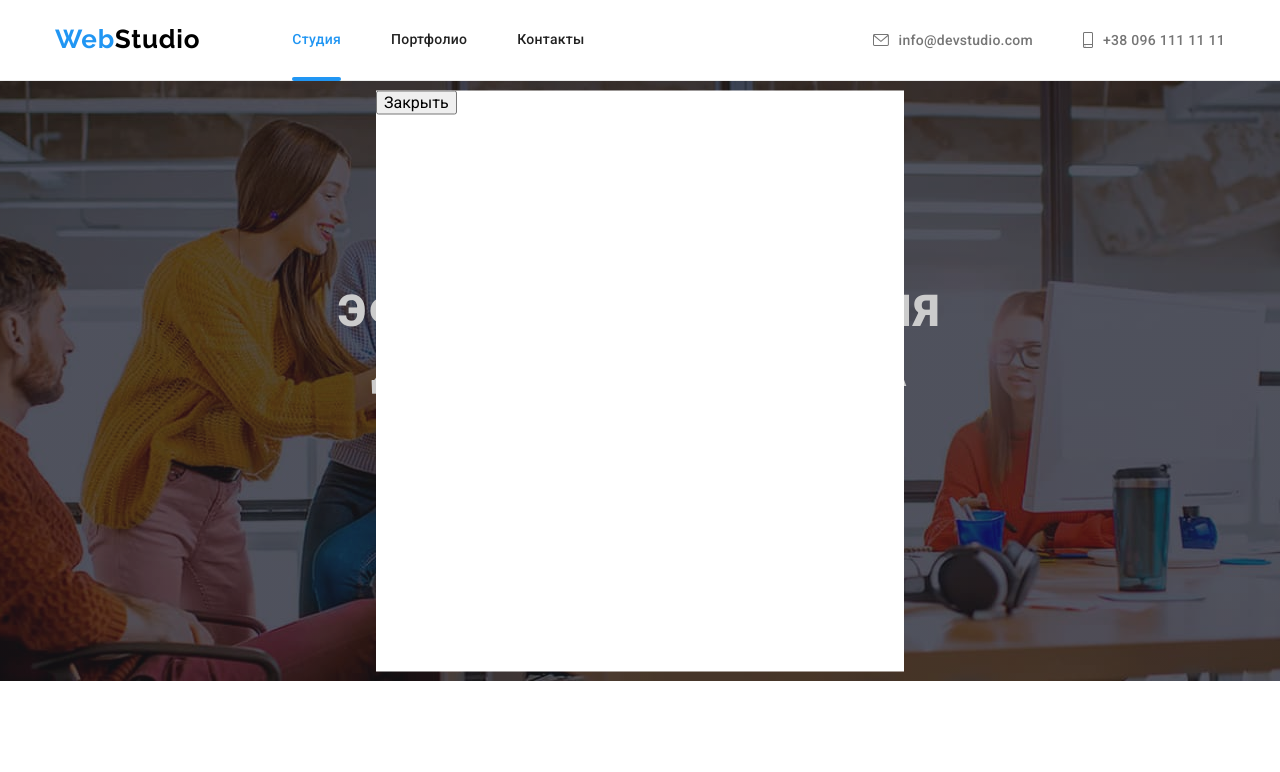
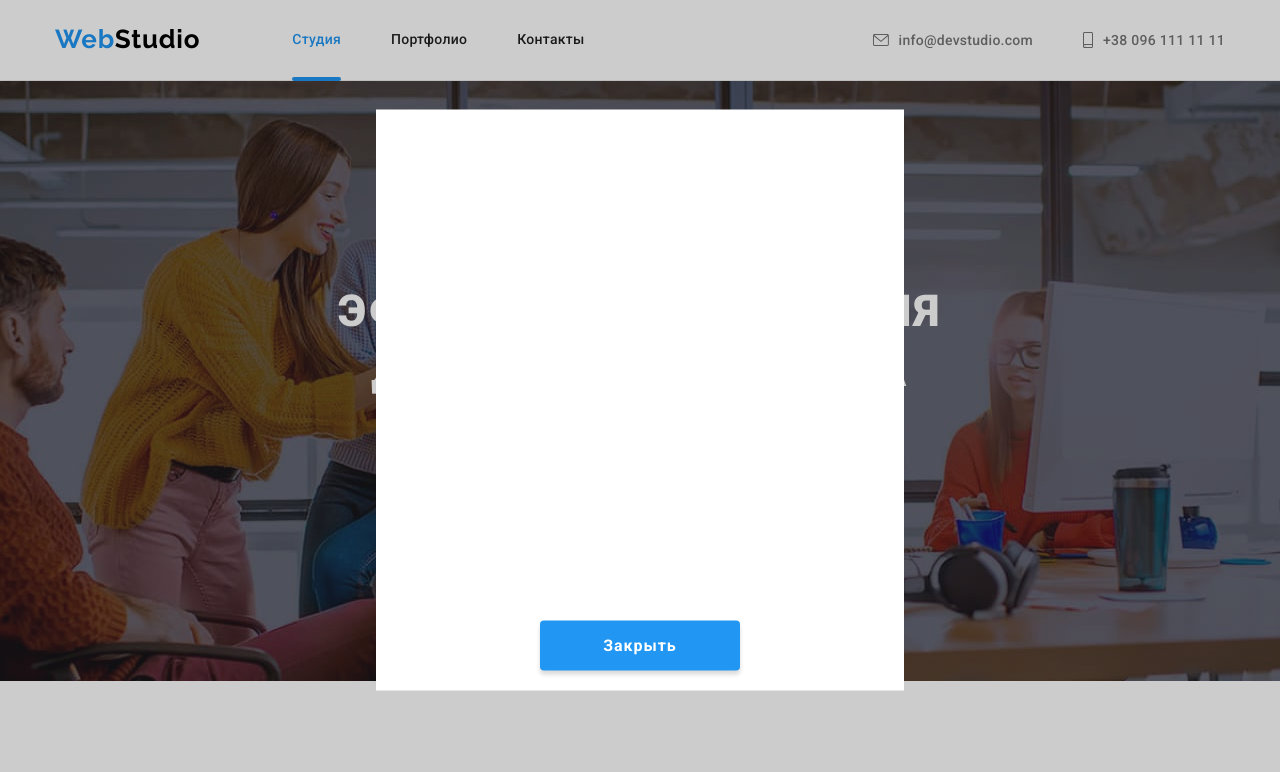
Before and after one commit to Nezvinskyi/goit-markup-hw-05, a plain HTML site: page index.html in a window 1280 px wide. Both pictures are taken after a click on the button "Заказать услугу". Shown: the top 772 px of the page. Drawn offline with nearby package versions, Linux system fonts and the light colour scheme.

Commit message:
Adds styles to the close button

```diff
--- a/css/styles.css
+++ b/css/styles.css
@@ -226,10 +226,38 @@ header address li:not(:last-child) {
   top: 50%;
   left: 50%;
   transform: translate(-50%, -50%);
+  display: flex;
+  justify-content: center;
+  align-items: flex-end;
+
   width: 528px;
   height: 581px;
   background-color: #fff;
 }
+
+.close-btn {
+  display: inline-block;
+  margin-bottom: 20px;
+
+  min-width: 200px;
+  padding: 10px 32px;
+
+  font-weight: 700;
+  font-size: 16px;
+  line-height: 1.875;
+  letter-spacing: 0.06em;
+  background-color: var(--accent-color);
+  color: #ffffff;
+  border-radius: 4px;
+  box-shadow: 0px 4px 4px rgba(0, 0, 0, 0.15);
+  border: transparent;
+}
+
+/* display: inline-block;
+  align-items: center;
+  text-align: center;
+   */
+
 /* =======END HERO========== */
 
 /* ========FEATURES========= */
--- a/index.html
+++ b/index.html
@@ -70,12 +70,6 @@
             <button class="hero-btn" type="button" data-modal-open>
               Заказать услугу
             </button>
-          </div>
-
-          <div class="backdrop is-hidden" data-modal>
-            <div class="modal">
-              <button data-modal-close>Закрыть</button>
-            </div>
           </div>
         </div>
       </section>
@@ -512,7 +506,11 @@
         </div>
       </div>
     </footer>
-
+    <div class="backdrop is-hidden" data-modal>
+      <div class="modal">
+        <button class="close-btn" data-modal-close>Закрыть</button>
+      </div>
+    </div>
     <script src="./js/modal.js"></script>
   </body>
 </html>
```
